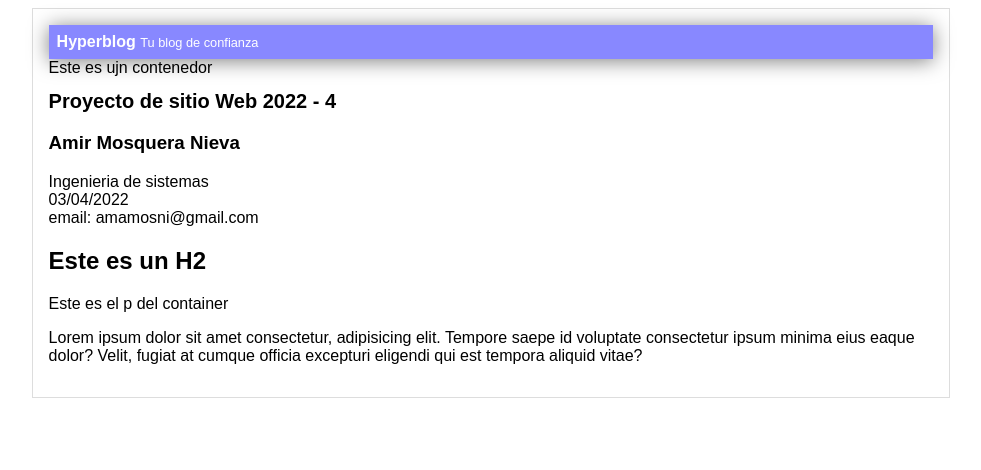
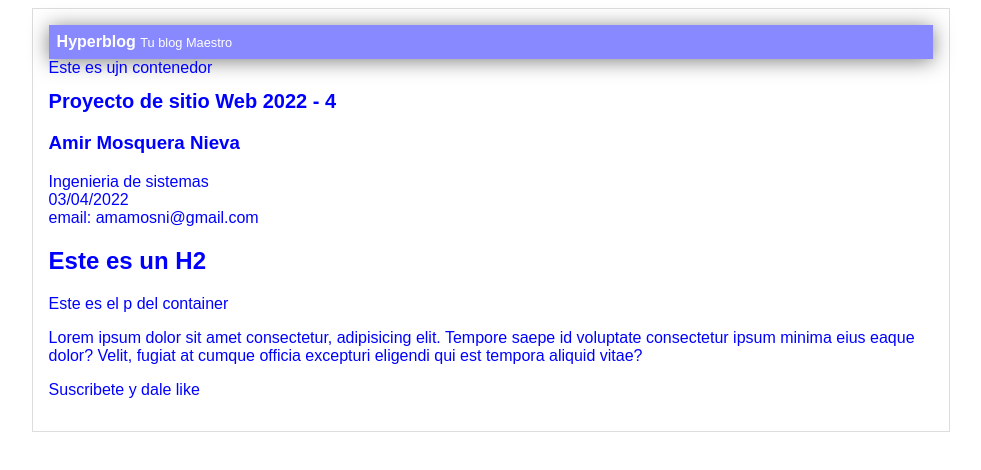
Before and after one commit to amamosni/DSW-AmirMosquera, a plain HTML site: page index.html in a window 1280 px wide. Shown: the whole page, without its empty margins (149-1130 px from the left). Drawn offline with Linux system fonts and the light colour scheme.

Commit message:
Agrege suscripcion y cambie la cabecera maestra y el trexto azul

```diff
--- a/css/estilos.css
+++ b/css/estilos.css
@@ -1,5 +1,5 @@
 body {
-    color: black;
+    color: blue;
     text-align: center;
     font-family: "Arial";
 }
--- a/index.html
+++ b/index.html
@@ -11,7 +11,7 @@
     <div id="container">
         <div id="cabecera">
             Hyperblog
-            <span id="tagline">Tu blog de confianza</span>
+            <span id="tagline">Tu blog Maestro</span>
         </div>
         Este es ujn contenedor
         <h1>Proyecto de sitio Web 2022 - 4</h1>
@@ -22,6 +22,7 @@
             <h2>Este es un H2</h2>
             <p>Este es el p del container</p>
             <p>Lorem ipsum dolor sit amet consectetur, adipisicing elit. Tempore saepe id voluptate consectetur ipsum minima eius eaque dolor? Velit, fugiat at cumque officia excepturi eligendi qui est tempora aliquid vitae?</p>
+            <p>Suscribete y dale like</p>
         </div>
     </div>
 </body>
```
